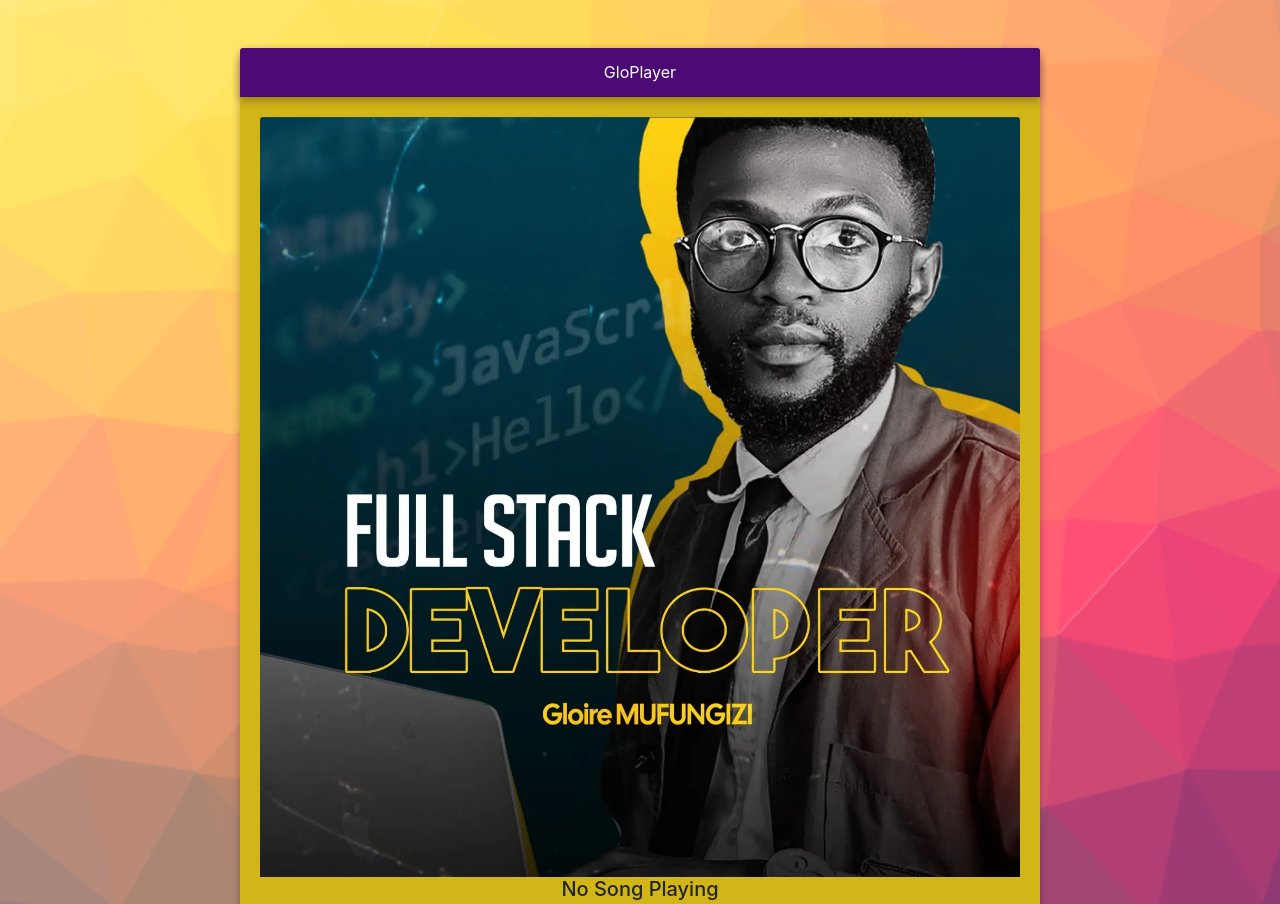
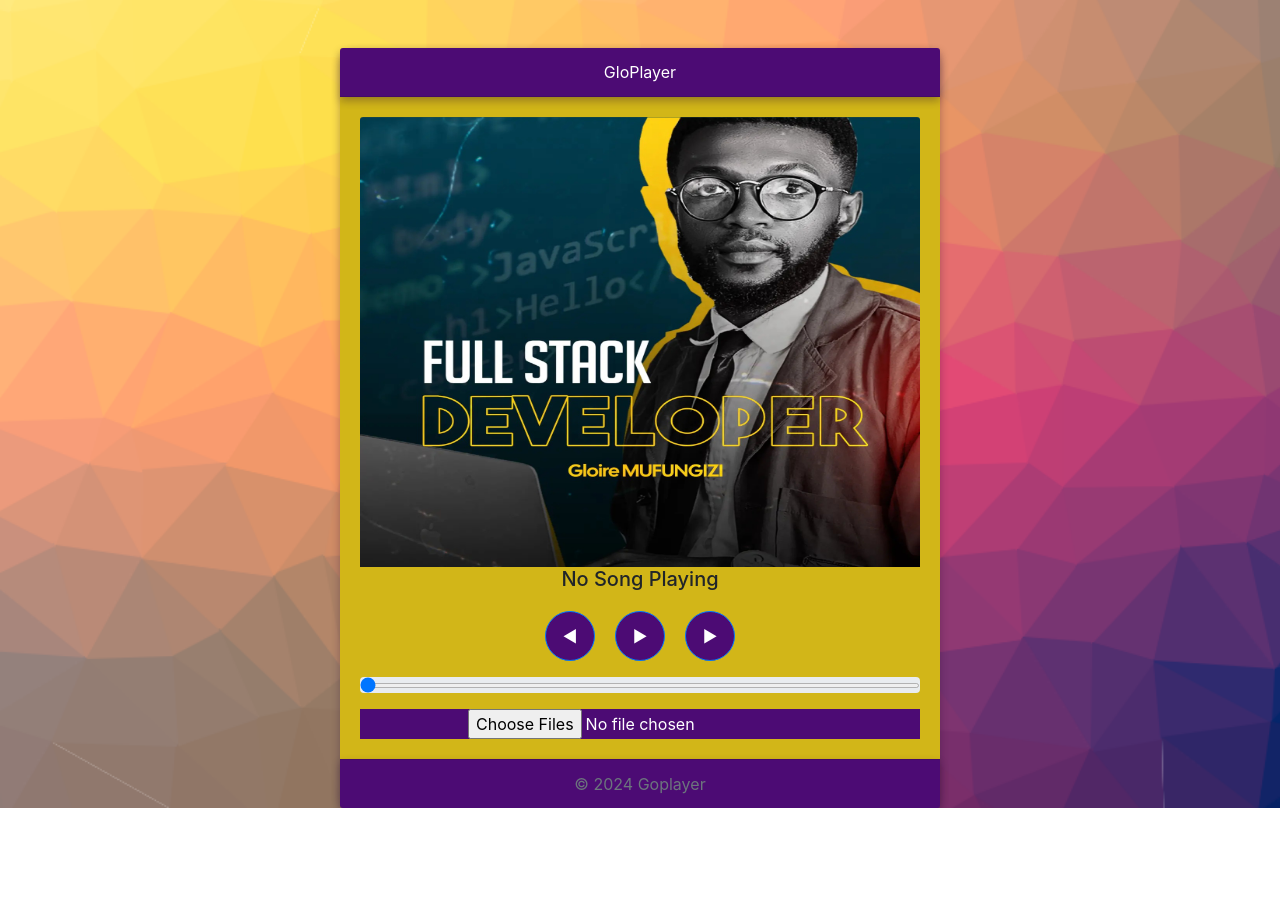
Before and after one commit to GloireIrenge/glozik, a website: page index.html in a window 1280 px wide. Shown: the top 904 px of the page. After the commit the page ends 808 px from the top, so only its background shows below. Drawn offline with nearby package versions, Linux system fonts and the light colour scheme.

Commit message:
resizing the image

```diff
--- a/css/style.css
+++ b/css/style.css
@@ -5,7 +5,7 @@ body {
 }
 
 .card {
-    max-width: 800px;
+    max-width: 600px;
     margin: 0 auto;
     border: none;
     border-radius: 15px;
@@ -60,3 +60,6 @@ body {
     background-color: #4c0b74;
     color:#fff;
 }
+.card-img-top{
+    max-height: 450px;
+}
```
